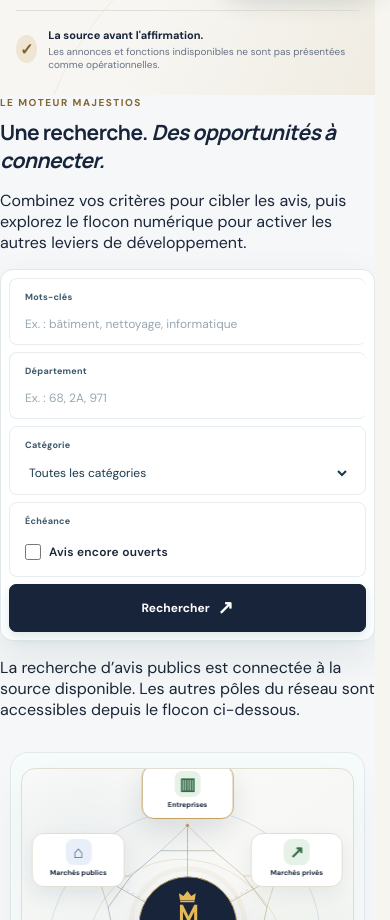
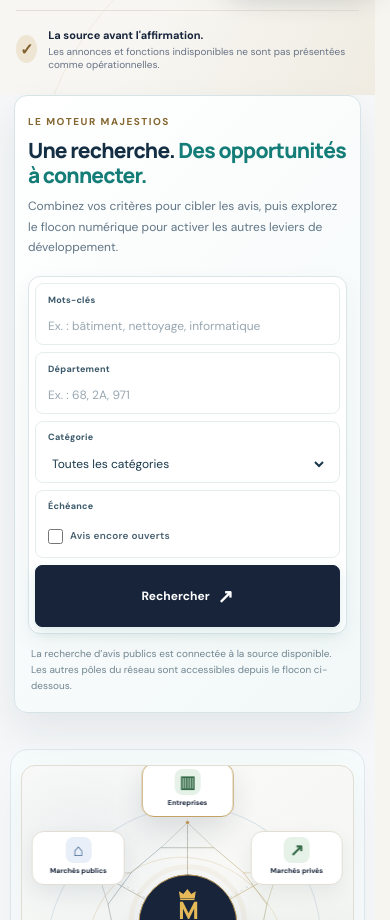
Before and after one commit to Chexpeer/Majestios, a Next.js app: page / in a window 390 px wide. Shown: the part 845-1765 px from the top of the page. Built offline with nearby package versions, Linux system fonts and the light colour scheme.

Commit message:
Style prominent multi-criteria search above MajestiOS snowflake

```diff
--- a/src/app/globals.css
+++ b/src/app/globals.css
@@ -1609,3 +1609,51 @@ a:focus-visible, button:focus-visible, input:focus-visible, select:focus-visible
   .maj-map-crystal-frame path { stroke-width: .24; }
   .maj-map-spokes line { stroke-width: .14; }
 }
+
+
+/* Moteur de recherche MajestiOS : premier geste utilisateur, juste au-dessus du flocon. */
+.home-search-section {
+  position: relative;
+  z-index: 3;
+  margin: 0 clamp(18px, 4vw, 54px) 24px;
+  padding: clamp(20px, 2.8vw, 32px);
+  border: 1px solid #d6e3e7;
+  border-radius: 18px;
+  background: linear-gradient(135deg, #fff 0%, #f2f8f8 100%);
+  box-shadow: 0 18px 42px rgb(20 44 66 / 8%);
+}
+.home-search-heading { max-width: 800px; margin: 0 auto 19px; text-align: center; }
+.home-search-heading .eyebrow { justify-content: center; }
+.home-search-heading h2 { margin: 8px 0; color: #142f43; font: 800 clamp(21px, 2.4vw, 30px)/1.2 Manrope, sans-serif; letter-spacing: -.8px; }
+.home-search-heading h2 em { color: #147d78; font-style: normal; }
+.home-search-heading p { max-width: 680px; margin: 0 auto; color: #607585; font-size: 12px; line-height: 1.7; }
+.home-search-section .central-opportunity-search {
+  display: grid;
+  grid-template-columns: minmax(180px, 1.35fr) minmax(130px, .8fr) minmax(150px, .9fr) minmax(145px, .9fr) auto;
+  align-items: stretch;
+  gap: 7px;
+  padding: 8px;
+  border-color: #dbe6e9;
+  border-radius: 12px;
+  box-shadow: 0 8px 22px rgb(24 52 67 / 5%);
+}
+.home-search-section .search-field { display: flex; flex-direction: column; justify-content: center; min-width: 0; min-height: 62px; padding: 9px 12px; border: 1px solid #e6edef; border-radius: 8px; }
+.home-search-section .search-field > span:first-child { margin-bottom: 5px; color: #3b596a; font-size: 9px; font-weight: 800; }
+.home-search-section .search-field input:not([type="checkbox"]), .home-search-section .search-field select { width: 100%; min-width: 0; border: 0; outline-offset: 2px; background: transparent; color: #18384b; font-size: 12px; }
+.home-search-section .open-only-filter .open-only-control { display: flex; flex-direction: row; align-items: center; gap: 7px; margin: 0; color: #496171; font-size: 10px; line-height: 1.4; }
+.home-search-section .open-only-control input { flex: 0 0 auto; width: 15px; height: 15px; accent-color: #176c69; }
+.home-search-section .search-submit { min-height: 62px; margin: 0; white-space: nowrap; }
+.home-search-note { margin: 12px 3px 0; color: #718692; font-size: 10px; line-height: 1.6; text-align: center; }
+.home-map-section { scroll-margin-top: 24px; }
+@media (max-width: 1120px) {
+  .home-search-section .central-opportunity-search { grid-template-columns: repeat(2, minmax(0, 1fr)); }
+  .home-search-section .search-submit { grid-column: 1 / -1; }
+}
+@media (max-width: 600px) {
+  .home-search-section { margin: 0 14px 20px; padding: 18px 13px; border-radius: 13px; }
+  .home-search-heading { text-align: left; }
+  .home-search-heading .eyebrow { justify-content: flex-start; }
+  .home-search-section .central-opportunity-search { grid-template-columns: minmax(0, 1fr); padding: 6px; }
+  .home-search-section .search-submit { grid-column: auto; }
+  .home-search-note { text-align: left; }
+}
```
